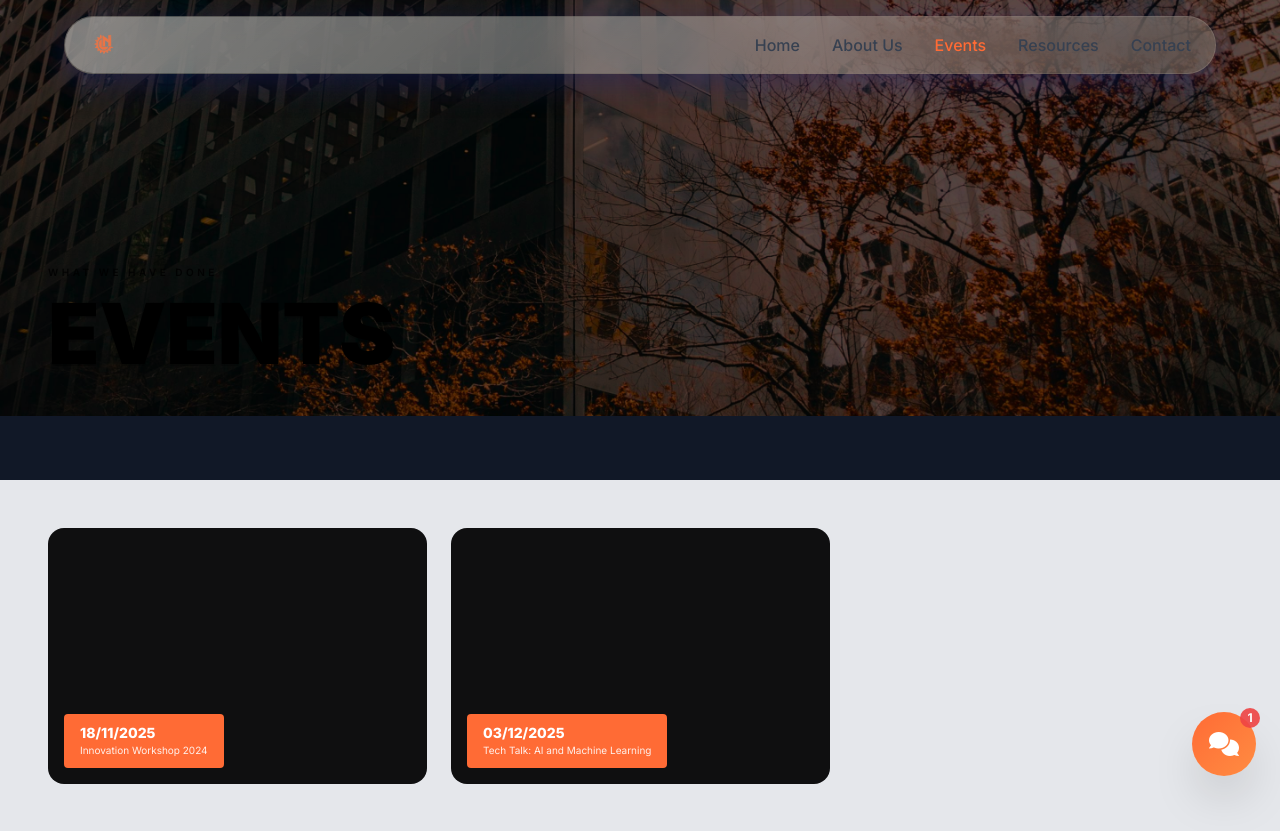
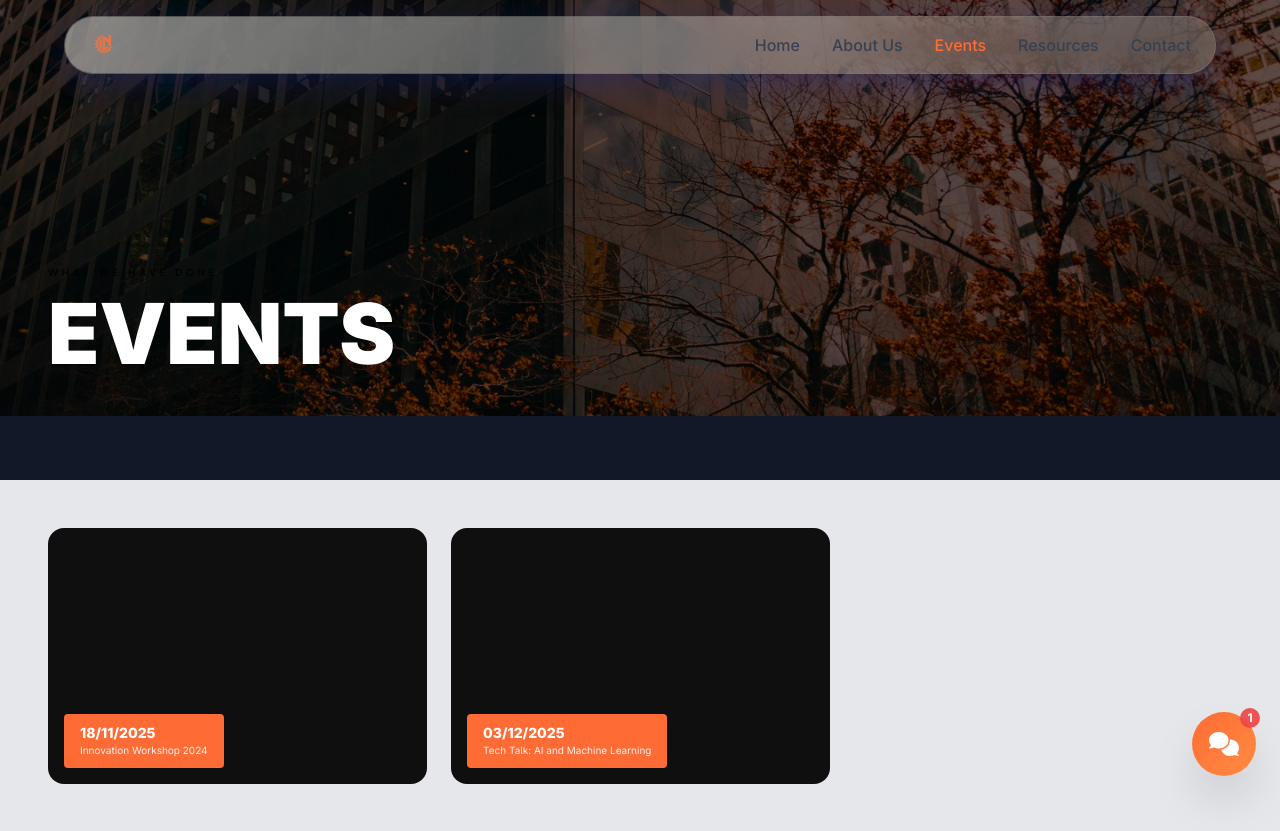
Before and after one commit to rudraa2005/MIC-website, a Flask app: page /events in a window 1280 px wide. Shown: the top 831 px of the page. Run offline with Flask 3, Linux system fonts and the light colour scheme; data comes from the database, SQL or seed files in the repository; parts of the project's set-up code (start-up, migrations or seed data) failed here and were passed over; some libraries are stand-ins or nearby versions.

Commit message:
Update events.html

```diff
--- a/backend/templates/events.html
+++ b/backend/templates/events.html
@@ -164,7 +164,7 @@
     <div class="absolute inset-0 bg-black/30"></div>
     <div class="container mx-auto px-6 lg:px-12 pb-10 relative z-10">
       <p class="text-[10px] tracking-[0.35em] text-black/80 font-semibold">WHAT WE HAVE DONE</p>
-      <h1 class="mt-3 text-[56px] md:text-[84px] leading-none font-black text-black drop-shadow-[0_2px_0_rgba(0,0,0,0.2)]">EVENTS</h1>
+      <h1 class="mt-3 text-[56px] md:text-[84px] leading-none font-black text-white drop-shadow-[0_2px_0_rgba(0,0,0,0.2)]">EVENTS</h1>
     </div>
   </header>
 
```
